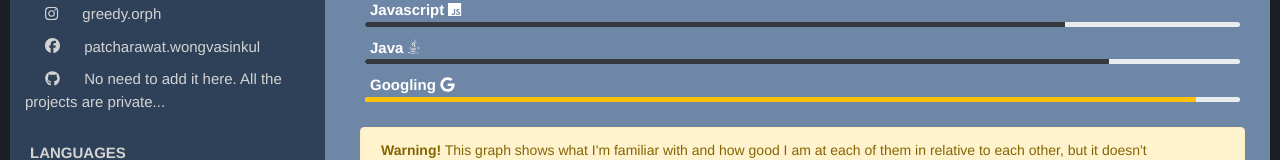
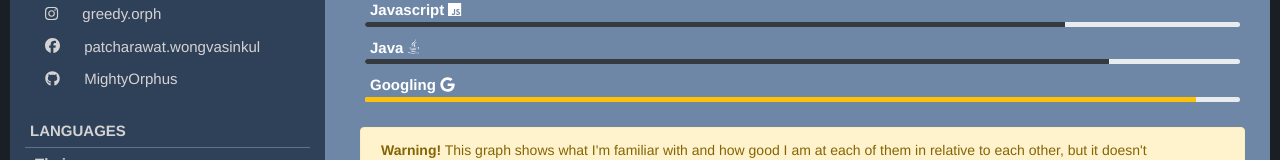
Before and after one commit to MightyOrphus/myCV, a Vue app: page / in a window 1280 px wide. Shown: the part 447-607 px from the top of the page. Built offline with nearby package versions, Linux system fonts and the light colour scheme; what @growthbunker/vuetimeline would draw is missing.

Commit message:
add github link

```diff
--- a/src/components/SideBar.vue
+++ b/src/components/SideBar.vue
@@ -61,7 +61,8 @@ export default {
             },
             {
               icon: ["fab", "github"],
-              text: "No need to add it here. All the projects are private...",
+              text: "MightyOrphus",
+              link: "https://github.com/MightyOrphus",
             },
           ],
         },
```
